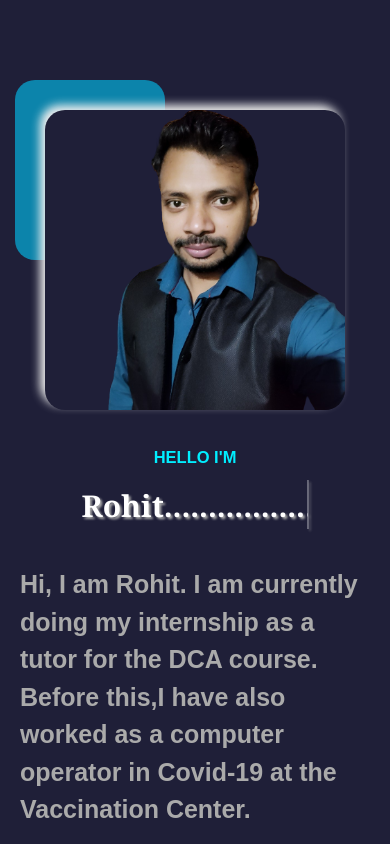
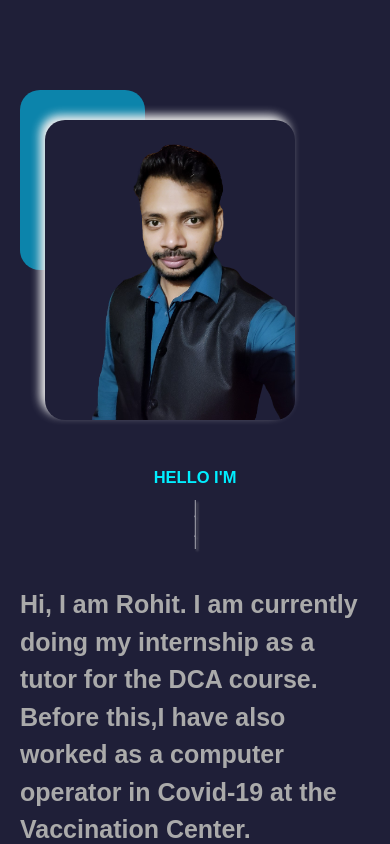
Before and after one commit to Singh8700/portfolio, a React (Create React App) app: page /#/ in a window 390 px wide. Shown: the top 844 px of the page. Built offline with nearby package versions, Linux system fonts and the light colour scheme.

Commit message:
first-commit

```diff
--- a/src/components/footer/Footer.jsx
+++ b/src/components/footer/Footer.jsx
@@ -145,7 +145,7 @@
   border-radius:1.5rem;
  }
   .footer-bottom--section {
-    padding-top: 9rem;
+    padding-top: 8rem;
 
     hr {
       margin-bottom: 2rem;
@@ -180,7 +180,6 @@
     }
 
     footer {
-
       margin-bottom: 2rem;
       .footer-about{
         width:80%;
@@ -188,23 +187,21 @@
 
       .footer-subscribe{
         width:100%;
+        display:flex;
+        flex-direction:column;
+        align-items:left;
+        margin:2rem auto;
         input{
-          width:350px;
+          width:100%;
         }
       }
     }
     .footer-subscribe form input{
-    margin: 2rem -1rem;
+    width:100%;
+    margin: 2rem auto;
     }
-    .footer-subscribe input{
-    width:100%;
-      display:flex;
-      flex-direction:column;
-      border-radius:1.5rem;
-
-    }
-    .footer-bottom--section {
-     padding:4.8rem 0 4rem 0;
+  .footer-bottom--section {
+    padding-top: 4rem;
       div{
         text-align:left;
       }
--- a/src/components/header/Header.jsx
+++ b/src/components/header/Header.jsx
@@ -19,7 +19,7 @@
     textHighlight:`Hi, I am Rohit.
    I am currently doing my internship as a tutor for the DCA course. Before this,I have also worked as a computer operator in Covid-19 at the Vaccination Center. `,
    btn:<CV />,
-   width:"10%"
+   width:"20%"
   }
   return(
    <>
--- a/src/components/heroSection/HeroSection.jsx
+++ b/src/components/heroSection/HeroSection.jsx
@@ -4,7 +4,8 @@
   const { title,img, textHighlight,btn,width} = myData;
 
   const Wrapper = styled.section`
-  padding: 5rem 2rem;
+  padding: 5rem 8rem;
+  max-width:100%;
   img {
     min-width: 10rem;
     height: 20rem;
@@ -12,9 +13,10 @@
   }
   .flex{
   width:100%;
-   display:flex;
+  display:flex;
   justify-content:space-around;
   align-items:center;
+  gap:10px;
   flex-wrap:wrap-reverse;
   }
   .hero-section-data {
@@ -84,7 +86,7 @@
       border-radius:2rem;
       position: absolute;
       left: 35%;
-      top: -3rem;
+      top: -6rem;
       z-index: -1;
     }
   }
@@ -93,8 +95,21 @@
     height: auto;
 
   }
-
   @media (max-width: ${({ theme }) => theme.media.mobile}) {
+    padding:5rem 2rem;
+    align-items:center;
+    gap:5rem;
+    figure{
+    margin: 2rem auto;
+    img{
+      width:300px;
+      height:35rem;
+      position:relative;
+    }
+    }
+  }
+  @media (max-width: ${({ theme }) => theme.media.small}) {
+  padding:5rem 2rem;
     .text-animate{
     width:65%;
     text-align:center;
@@ -105,16 +120,7 @@
     section{
       padding: 5rem 0rem
     }
-    .grid {
-      padding: 12rem 0rem;
-      gap: 10rem;
-      margin:-2rem auto;
-      width:90%;
-      display:flex;
-      justify-contents: center;
-      align-items:center;
-      flex-wrap: wrap-reverse;
-    }
+
     .hero-section-data,.hero-section-image{
     min-width:100%;
     display:flex;
@@ -132,8 +138,10 @@
     }
     }
     figure{
+    padding:2rem auto;
+    margin:1rem auto 0 2.5rem;
     img{
-      width:300px;
+      width:250px;
       height:30rem;
       position:relative;
     }
@@ -153,7 +161,7 @@
   return (
     <Wrapper>
      <div className="contianer">
-        <div className="flex grid-four-column">
+        <div className="flex">
           <div className="hero-section-data">
             <p className="intro-data">Hello I'm</p>
             <h1 data-text={`${title}`} className="text-animate">{title}</h1>
--- a/src/components/nav/Nav.module.css
+++ b/src/components/nav/Nav.module.css
@@ -126,8 +126,13 @@
     width: 90%;
     height: 8.5vh;
     bottom: 1rem;
+    padding: 3rem 2rem;
   }
   .navigation {
     width: 100%;
   }
+  .navigation li a .title {
+    font-size: 1rem;
+  }
+  /*end */
 }
--- a/src/index.css
+++ b/src/index.css
@@ -168,7 +168,7 @@
     width:0%;
   }
   100%{
-    width:80%;
+    width:100%;
   }
 }
 /*====medium Screen ===*/
@@ -176,6 +176,7 @@
   section{
     margin-top: 6rem;
   }
+
 }
 /*==== small Screen ===*/
 @media screen and (max-width: 600px){
@@ -190,14 +191,6 @@
   font-size: 3rem;
   height: 65%;
 }
-@keyframes texs{
-  to{
-    width:0%;
-  }
-  from{
-    width:100%;
-  }
-}
   section > h2{
     font-size: 2rem;
     margin-bottom:2rem;
--- a/src/templates/GlobalStyle.jsx
+++ b/src/templates/GlobalStyle.jsx
@@ -12,7 +12,7 @@
 
 html {
 font-size:62.5%;
-  /* scroll-behavior: smooth; */
+scroll-behavior: smooth;
   /* 1rem = 10px */
   overflow-x: hidden;
 
```
Also changed, not shown: src/components/nav/Nav.module.scss (+12 -0 lines).
